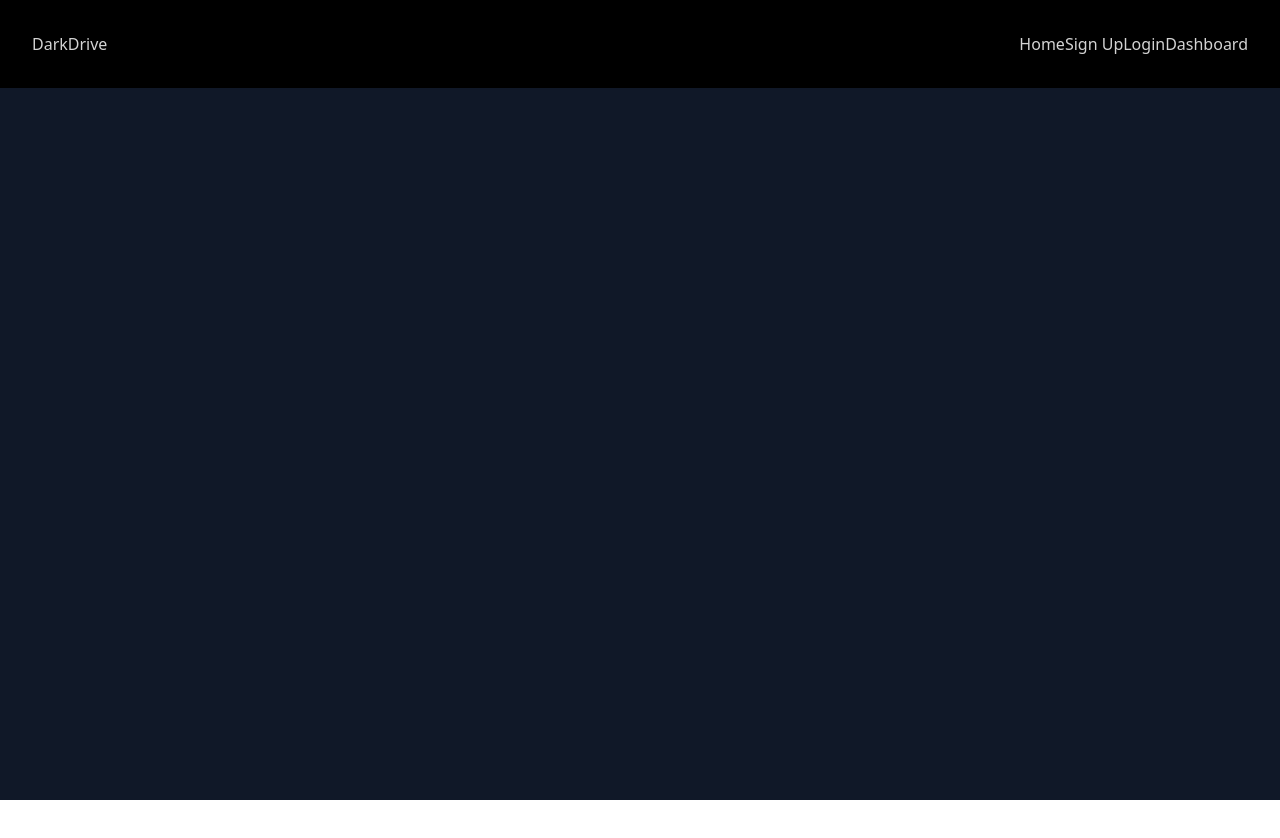
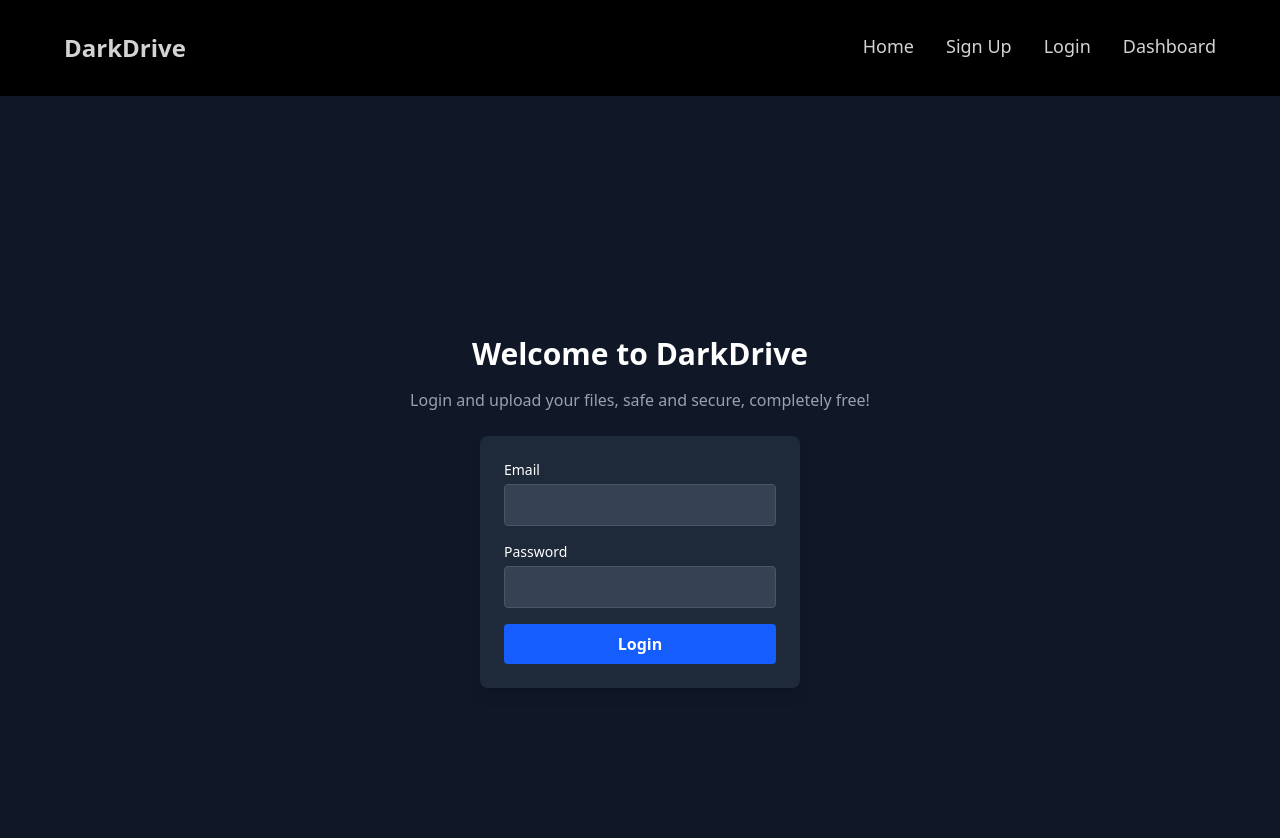
Before and after one commit to Ali90922/DarkDrive, a React (Vite) app in the folder frontend/: page /login in a window 1280 px wide. Shown: the top 838 px of the page. Before the commit the page ends 800 px from the top, so only its background shows below. Built offline with nearby package versions, Linux system fonts and the light colour scheme.

Commit message:
Update from Nawaz

```diff
--- a/frontend/src/App.jsx
+++ b/frontend/src/App.jsx
@@ -1,26 +1,31 @@
-import React from 'react';
-import { BrowserRouter as Router, Routes, Route } from 'react-router-dom';
-import FileUpload from './pages/FileUpload';  // Adjust path as needed
-import Navbar from './components/Navbar';  // Adjust path as needed
-import Dashboard from './pages/Dashboard';
-import SignUpPage from './pages/SignupPage';
+import React from "react";
+import { BrowserRouter as Router, Routes, Route } from "react-router-dom";
+import FileUpload from "./pages/FileUpload"; // Adjust path as needed
+import Navbar from "./components/Navbar"; // Adjust path as needed
+import Dashboard from "./pages/Dashboard";
+import SignUpPage from "./pages/SignupPage";
+import LoginPage from "./pages/Login";
 
 const App = () => {
 	return (
 		<Router>
-      <div className="min-h-screen bg-gray-900">
+			<div className='min-h-screen bg-gray-900'>
 				<Navbar />
-        <main className="max-w-7xl mx-auto p-4">
+				<main className='max-w-7xl mx-auto p-4'>
 					<Routes>
-            <Route path="/" element={
-              <div className="text-white">
-                <h1 className="text-3xl font-bold">Welcome to File Upload App</h1>
-                <p className="mt-4">Use the navigation to upload files.</p>
+						<Route
+							path='/'
+							element={
+								<div className='text-white'>
+									<h1 className='text-3xl font-bold'>Welcome to File Upload App</h1>
+									<p className='mt-4'>Use the navigation to upload files.</p>
 								</div>
-            } />
-            <Route path="/upload" element={<FileUpload />} />
-            <Route path="/dashboard" element={<Dashboard />} />
-            <Route path="/sign-up" element={<SignUpPage />} />
+							}
+						/>
+						<Route path='/upload' element={<FileUpload />} />
+						<Route path='/login' element={<LoginPage />} />
+						<Route path='/dashboard' element={<Dashboard />} />
+						<Route path='/sign-up' element={<SignUpPage />} />
 					</Routes>
 				</main>
 			</div>
--- a/frontend/src/components/Navbar.jsx
+++ b/frontend/src/components/Navbar.jsx
@@ -4,9 +4,9 @@ import { Link } from "react-router-dom";
 const Navbar = () => {
 	const navLinks = [
 		{ name: "Home", path: "/" },
-		{ name: "Sign Up", path: "/" },
-		{ name: "Login", path: "/" },
-		{ name: "Dashboard", path: "/" },
+		{ name: "Sign Up", path: "/sign-up" },
+		{ name: "Login", path: "/login" },
+		{ name: "Dashboard", path: "/dashboard" },
 	];
 
 	return (
@@ -14,7 +14,7 @@ const Navbar = () => {
 			<h1>DarkDrive</h1>
 			<ul>
 				{navLinks.map((link) => (
-					<Link key={link.name} to={link.path}>
+					<Link key={link.name} to={link.path} className='navLink'>
 						{link.name}
 					</Link>
 				))}
--- a/frontend/src/index.css
+++ b/frontend/src/index.css
@@ -16,7 +16,23 @@
 }
 
 @layer components {
+	h1 {
+		@apply text-2xl font-bold;
+	}
+
 	nav {
-		@apply bg-primary flex justify-between p-8;
+		@apply bg-primary flex justify-between items-center px-16;
+	}
+
+	nav ul {
+		@apply flex gap-8;
+	}
+
+	.navLink {
+		@apply border-b-4 border-transparent py-8 text-lg transition-colors duration-200;
+	}
+
+	.navLink:hover {
+		@apply text-white;
 	}
 }
--- /dev/null
+++ b/frontend/src/pages/Login.jsx
@@ -0,0 +1,74 @@
+import React, { useState } from "react";
+import { loginUser } from "../api/auth";
+
+const LoginPage = () => {
+	const [formData, setFormData] = useState({ email: "", password: "" });
+	const [error, setError] = useState("");
+	const [loading, setLoading] = useState(false);
+
+	const handleChange = (e) => {
+		setFormData({ ...formData, [e.target.name]: e.target.value });
+	};
+
+	const handleSubmit = async (e) => {
+		e.preventDefault();
+		setError("");
+		setLoading(true);
+
+		try {
+			const result = await loginUser(formData);
+			if (!result.success) {
+				setError(result.error);
+			} else {
+				// Handle successful login (redirect, store token, etc.)
+				console.log("Login successful");
+			}
+		} catch (err) {
+			setError("An error occurred during login");
+		} finally {
+			setLoading(false);
+		}
+	};
+
+	return (
+		<div className='flex flex-col items-center justify-center min-h-screen bg-gray-900 text-white'>
+			<h1 className='text-3xl font-bold mb-4'>Welcome to DarkDrive</h1>
+			<p className='text-gray-400 mb-6'>
+				Login and upload your files, safe and secure, completely free!
+			</p>
+			<form className='bg-gray-800 p-6 rounded-lg shadow-lg w-80' onSubmit={handleSubmit}>
+				<label className='block text-sm font-medium mb-1'>Email</label>
+				<input
+					className='w-full p-2 mb-4 border border-gray-600 rounded bg-gray-700 focus:outline-none focus:ring-2 focus:ring-blue-500'
+					type='email'
+					name='email'
+					value={formData.email}
+					onChange={handleChange}
+					required
+				/>
+
+				<label className='block text-sm font-medium mb-1'>Password</label>
+				<input
+					className='w-full p-2 mb-4 border border-gray-600 rounded bg-gray-700 focus:outline-none focus:ring-2 focus:ring-blue-500'
+					type='password'
+					name='password'
+					value={formData.password}
+					onChange={handleChange}
+					required
+				/>
+
+				{error && <p className='text-red-500 text-sm mb-2'>{error}</p>}
+
+				<button
+					className='w-full bg-blue-600 hover:bg-blue-700 text-white font-bold py-2 px-4 rounded transition disabled:opacity-50'
+					type='submit'
+					disabled={loading}
+				>
+					{loading ? "Logging in..." : "Login"}
+				</button>
+			</form>
+		</div>
+	);
+};
+
+export default LoginPage;
```
Also changed, not shown: 1 other file (tests, documents, lock files or other folders). Lines whose indentation alone changed are shown as unchanged.
